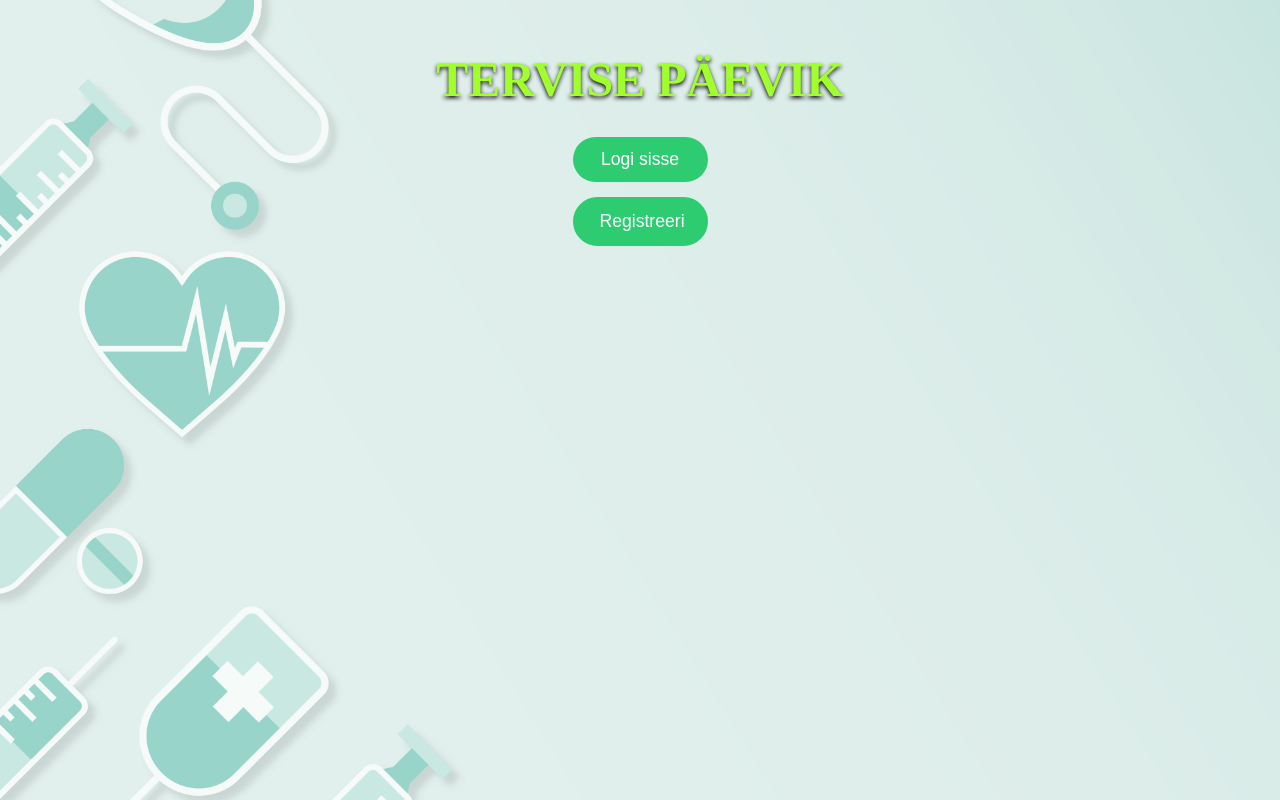
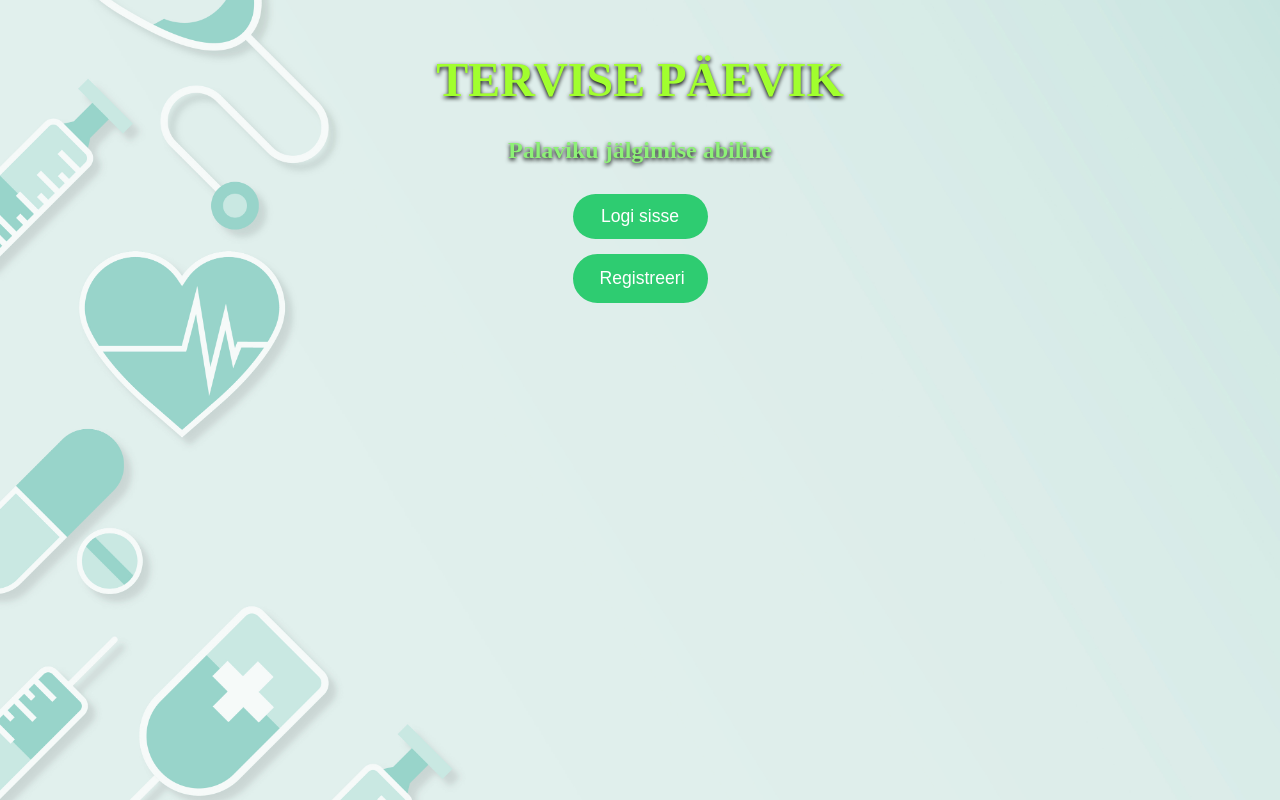
Before and after one commit to CKlettenberg/healthdiary-project-ui, a Vue app: page /login in a window 1280 px wide. Built offline with nearby package versions, Linux system fonts and the light colour scheme.

Commit message:
18.12 addsymptommodal changed

```diff
--- a/src/assets/global.css
+++ b/src/assets/global.css
@@ -85,4 +85,5 @@
     justify-content: center;
     position: absolute;
     width: 100%;
+
 }
--- a/src/components/LoginScreen.vue
+++ b/src/components/LoginScreen.vue
@@ -1,6 +1,7 @@
 <template>
   <div>
     <h1 class="title">TERVISE PÄEVIK</h1>
+    <h3 class="subtitle"> Palaviku jälgimise abiline</h3>
 
     <!-- Initial Buttons -->
     <div v-if="!showLogin" class="button-container">
@@ -70,7 +71,14 @@ export default {
   text-shadow: 0 2px 4px rgba(0.4, 0.5, 0.7, 4);
   margin-bottom: 30px;
 }
-
+.subtitle {
+  font-size: 1.5rem;
+  color: #8df176;
+  text-shadow: 0 2px 4px rgba(0.4, 0.5, 0.7, 4);
+  margin-bottom: 30px;
+  justify-content: center;
+  display: flex;
+}
 .button-container {
   display: flex;
   flex-direction: column;
@@ -154,6 +162,9 @@ export default {
   .title {
     font-size: 2rem;
   }
+  .subtitle {
+    font-size: 0.7rem;
+  }
 
   .input-field {
     font-size: 1rem;
--- a/src/pages/AddFeverModal.vue
+++ b/src/pages/AddFeverModal.vue
@@ -386,4 +386,6 @@ li {
   flex: 2;
   padding: 20px;
 }
+
+
 </style>
```
